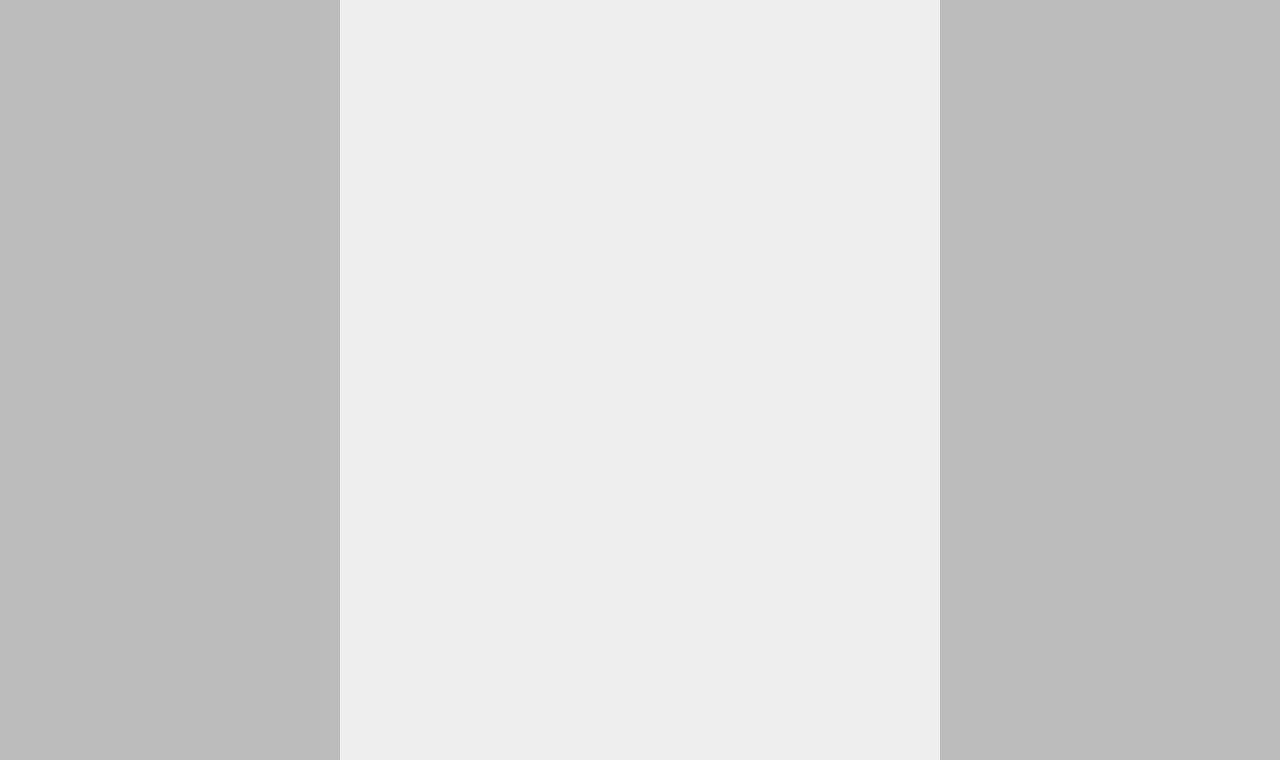
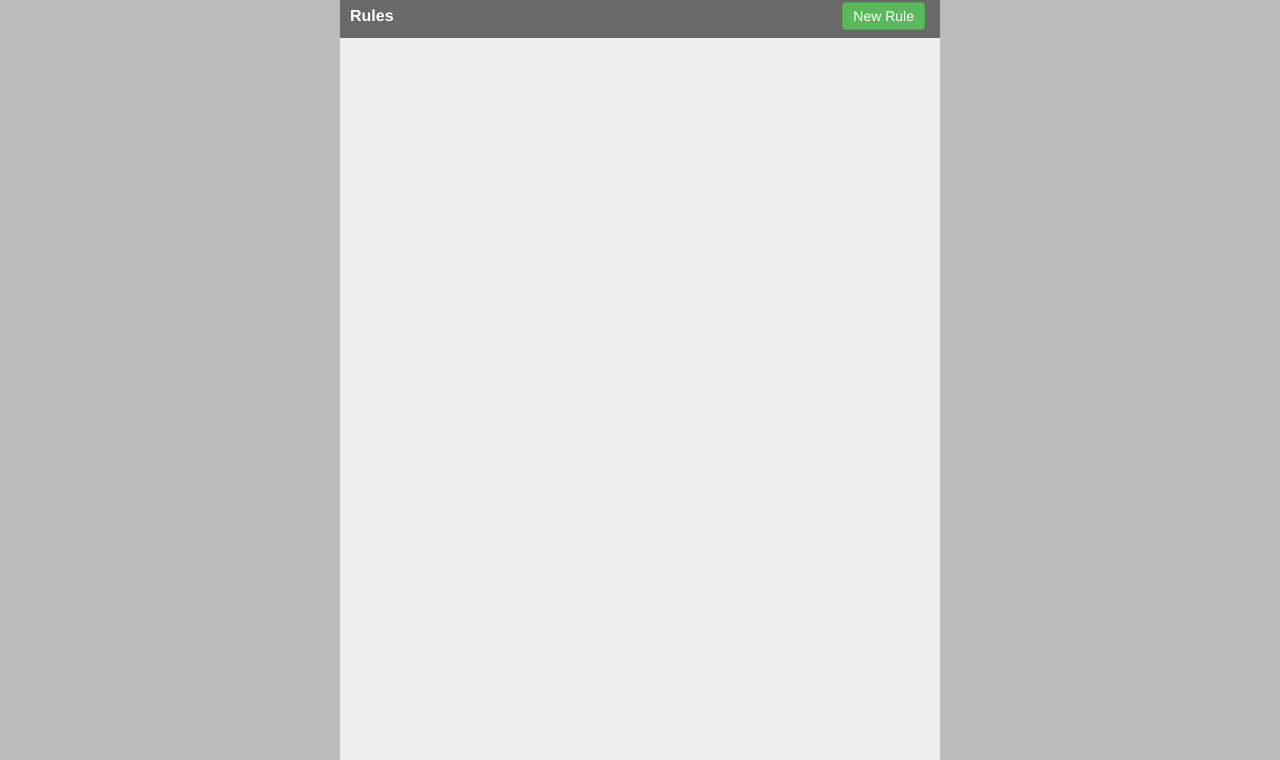
Before and after one commit to Xelio/requestly, a browser extension: page src/pages/index.html in a window 1280 px wide. Shown: the part 40-800 px from the top of the page. Drawn offline with Linux system fonts and the light colour scheme.

Commit message:
Added ruleIndexView and rendered it

```diff
--- /dev/null
+++ b/src/pages/css/index.css
@@ -0,0 +1,7 @@
+.create-rule-button {
+  float: right;
+  position: relative;
+  top: -3px;
+  padding: 3px 10px;
+  right: 5px;
+}
--- a/src/pages/css/styles.css
+++ b/src/pages/css/styles.css
@@ -45,11 +45,18 @@ body {
 }
 
 .rule-header {
-  background: #5B9027;
   padding: 10px;
   color: white;
   font-size: 16px;
   font-weight: bold;
+}
+
+.rq-green {
+  background: #5B9027;
+}
+
+.rq-dimgrey {
+  background: dimgrey;
 }
 
 .content > section {
--- a/src/pages/index.html
+++ b/src/pages/index.html
@@ -2,12 +2,13 @@
   <head>
     <title>Requestly - Play with Network Calls</title>
     <link href="/src/libs/bootstrap.css" rel="stylesheet">
+    <link href="/src/pages/css/index.css" rel="stylesheet">
     <link href="/src/pages/css/styles.css" rel="stylesheet">
   </head>
   <body>
     <!-- All templates go here -->
     <script type="text/template" id="rule-editor-template">
-      <nav class="rule-header">
+      <nav class="rule-header rq-green">
         <span>Create Redirect Request Rule</span>
       </nav>
       <section class="rule-body">
@@ -38,6 +39,13 @@
       </section>
     </script>
 
+    <script type="text/template" id="rule-index-template">
+      <nav class="rule-header rq-dimgrey">
+        <span>Rules</span>
+        <a href="#new" role="button" class="btn-success btn right create-rule-button">New Rule</a>
+      </nav>
+    </script>
+
     <!-- End of templates sections -->
 
     <div class="header">
@@ -65,6 +73,7 @@
 
     <!-- Backbone Views -->
     <script type="text/javascript" src="/src/pages/js/views/RedirectRuleEditorView.js"></script>
+    <script type="text/javascript" src="/src/pages/js/views/RuleIndexView.js"></script>
 
     <script type="text/javascript" src="/src/pages/js/app.js"></script>
     <script type="text/javascript" src="/src/pages/js/router.js"></script>
--- a/src/pages/js/app.js
+++ b/src/pages/js/app.js
@@ -2,7 +2,8 @@ var RQ = RQ || {};
 
 RQ.init = function(options) {
   this.Templates = {
-    RULE_EDITOR_TEMPLATE: $('#rule-editor-template').html()
+    RULE_EDITOR_TEMPLATE: $('#rule-editor-template').html(),
+    RULE_INDEX_TEMPLATE: $('#rule-index-template').html()
   };
 
   this.Models = {
@@ -14,7 +15,8 @@ RQ.init = function(options) {
   };
 
   this.Views = {
-    ruleEditView: new RuleEditorView()
+    ruleEditView: new RuleEditorView(),
+    ruleIndexView: new RuleIndexView()
   };
 
   this.router = new RQ.Router();
--- a/src/pages/js/router.js
+++ b/src/pages/js/router.js
@@ -5,7 +5,7 @@ RQ.Router = Backbone.Router.extend({
   },
 
   showRulesList: function() {
-    alert('Rules List');
+    RQ.Views.ruleIndexView.render({template: RQ.Templates.RULE_INDEX_TEMPLATE, el: '.content'});
   },
 
   showRuleEditor: function() {
--- /dev/null
+++ b/src/pages/js/views/RuleIndexView.js
@@ -0,0 +1,17 @@
+var RuleIndexView = Backbone.View.extend({
+
+  el: '.content',
+
+  RulesCollection: '',
+
+  events: {},
+
+  render: function(options) {
+    if (options.el) {
+      this.$el = $(options.el);
+    }
+
+    var markup = _.template(options.template, {});
+    this.$el.html(markup);
+  }
+});
```
